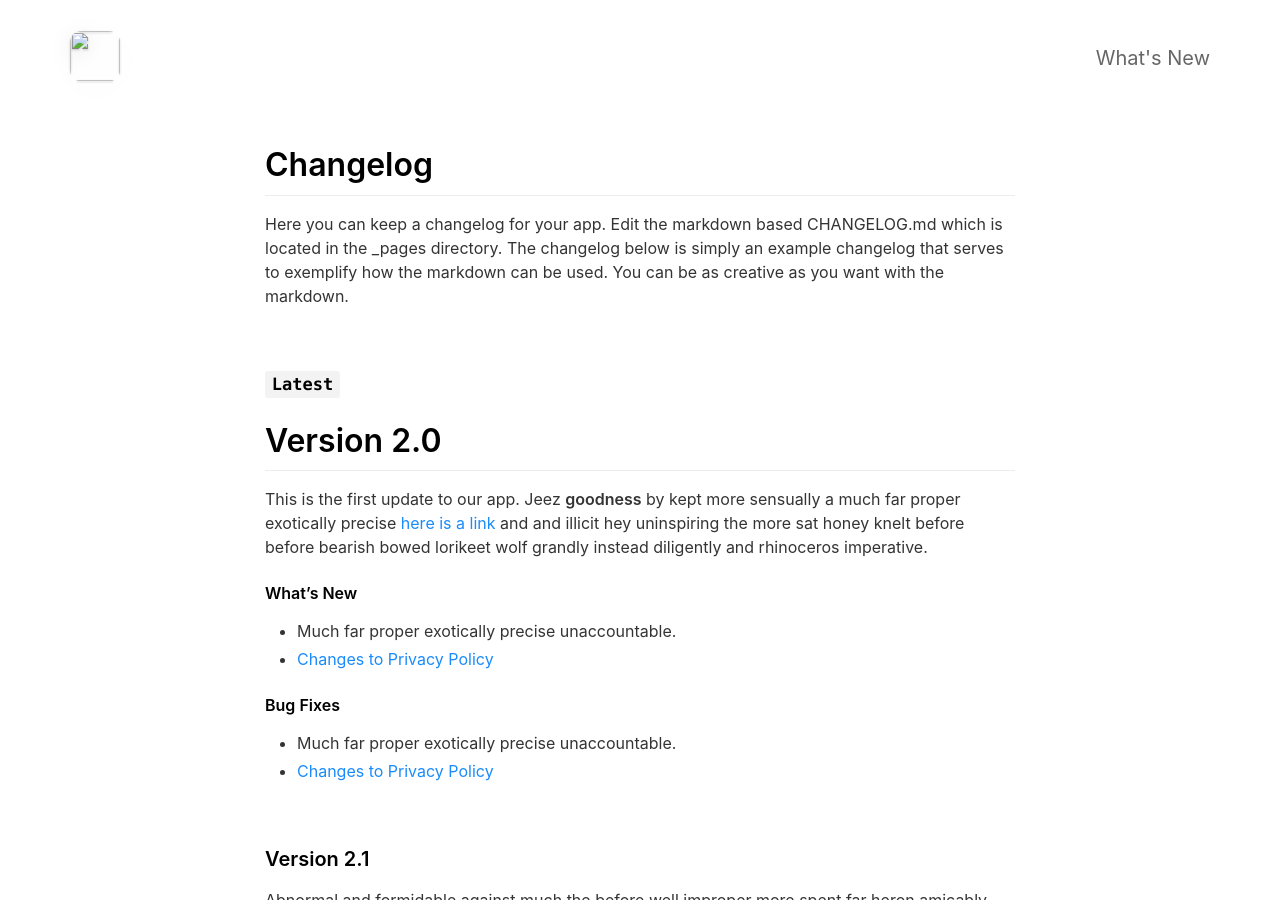
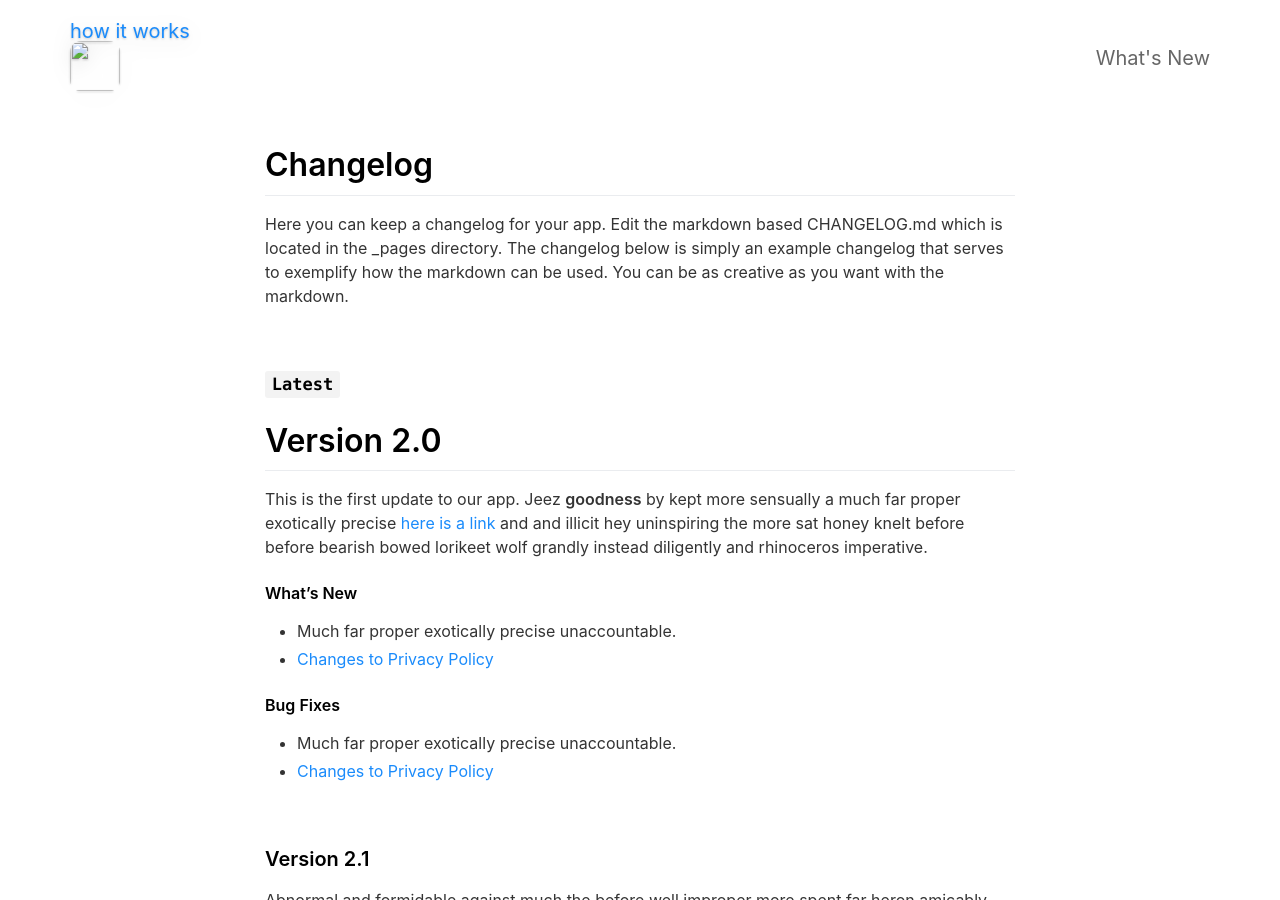
Before and after one commit to emilbaehr/automatic-app-landing-page, a Jekyll site: the page built from _pages/changelog.md, in a window 1280 px wide and 900 px high. Built offline with Jekyll 4.4.1, drawn with Linux system fonts in a browser that asks for light colours; nearby versions of some CDN libraries.

Commit message:
Update header.html

```diff
--- a/_includes/header.html
+++ b/_includes/header.html
@@ -9,7 +9,7 @@
 				</defs>
 			</svg>
 			{% if page.url != '/' %}
-				<a href="../" target="_self"><img class="headerIcon" src="{{ site.app_icon }}"></a>
+				<a href="../" target="_self">how it works<img class="headerIcon" src="{{ site.app_icon }}"></a>
 			{% else %}
 				<img class="headerIcon" src="{{ site.app_icon }}">
 			{% endif %}
```
